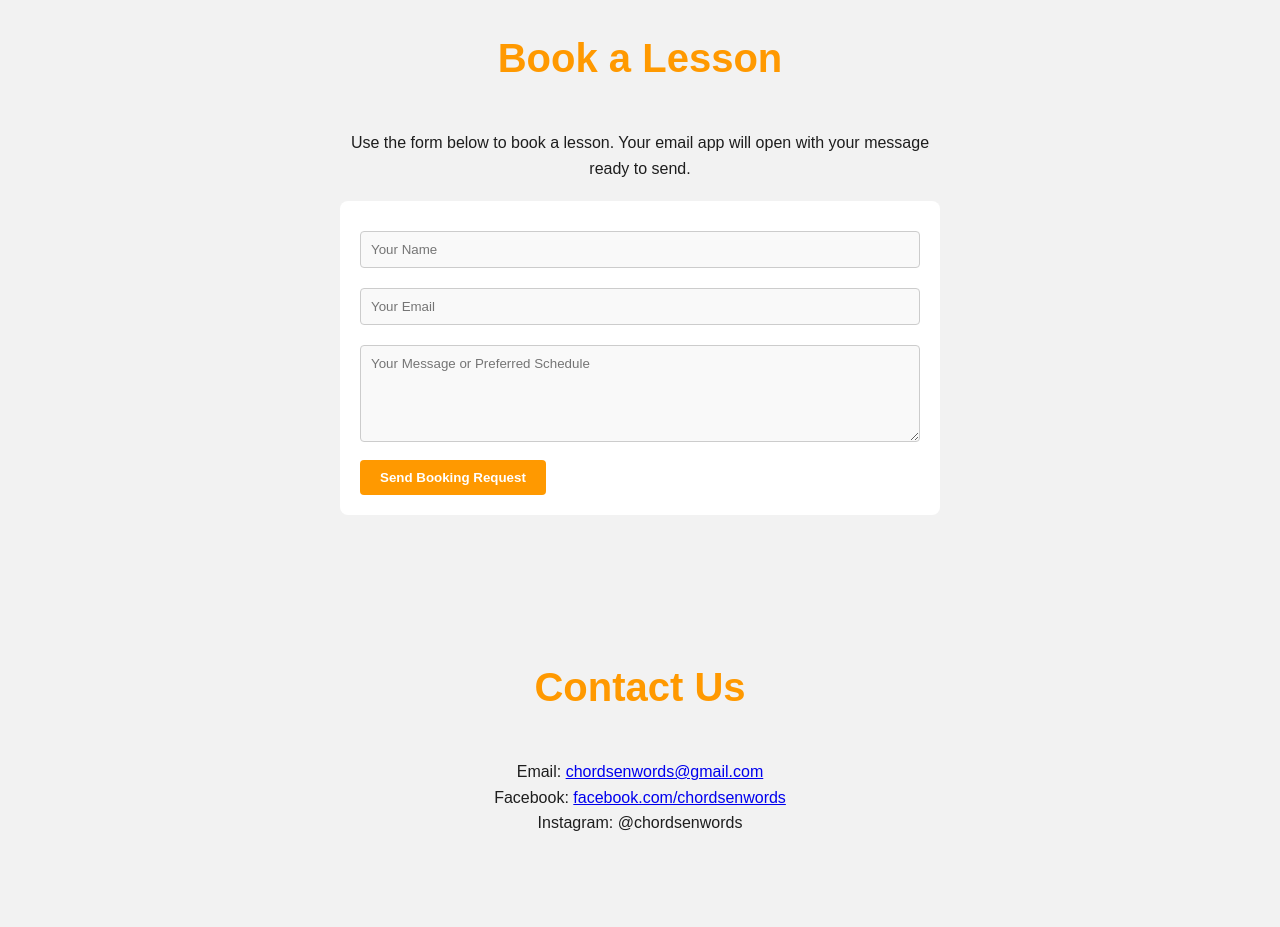
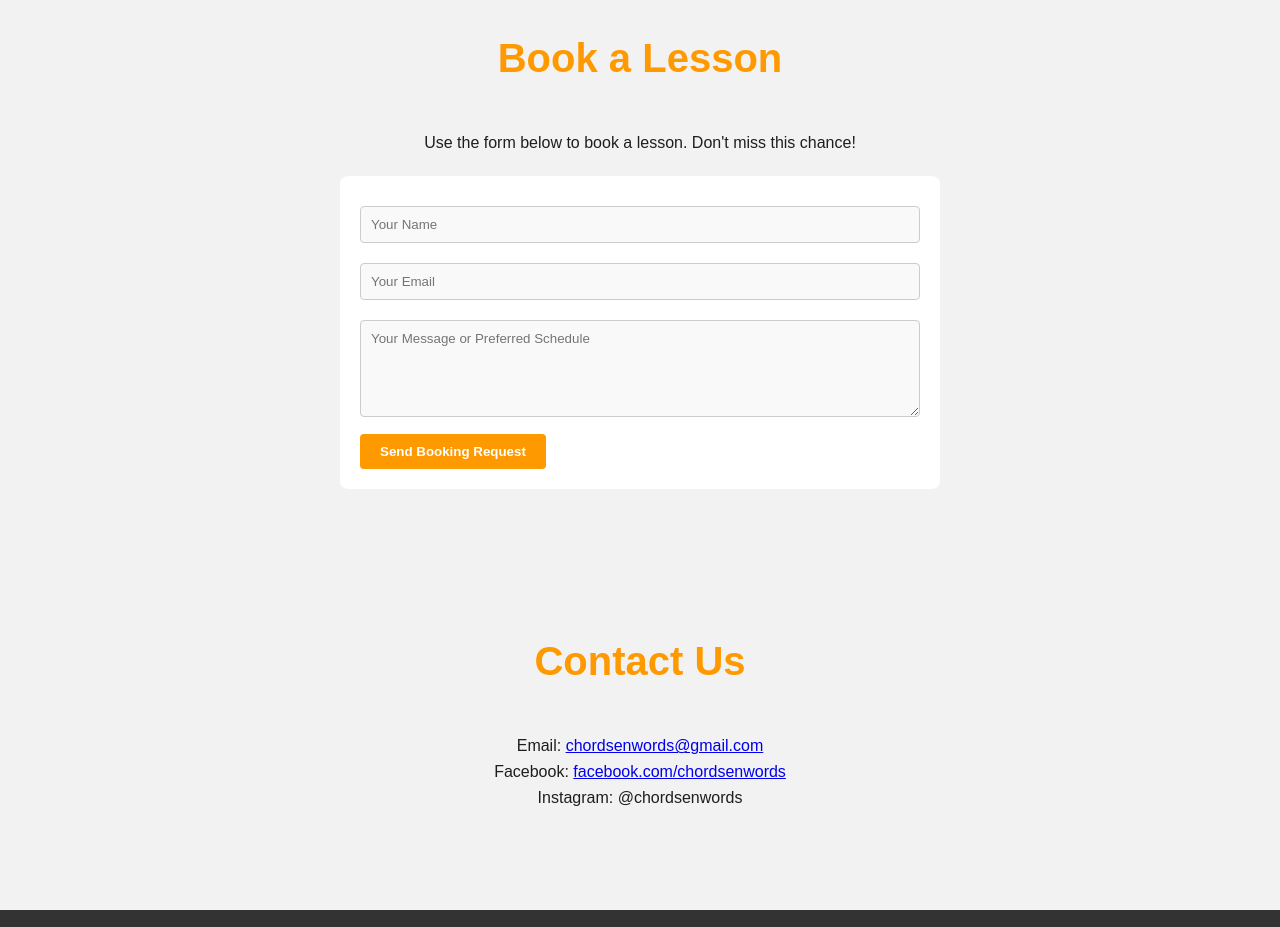
Before and after one commit to chordsenwords/chordsenwords.github.io, a plain HTML site: page index.html in a window 1280 px wide. Shown: the part 3020-3947 px from the top of the page. Drawn offline with Linux system fonts and the light colour scheme.

Commit message:
Update index.html
new update for booking a lesson

```diff
--- a/index.html
+++ b/index.html
@@ -264,7 +264,7 @@
 
   <section class="section" id="booking">
     <h2>Book a Lesson</h2>
-    <p style="text-align:center; max-width: 600px; margin: auto;">Use the form below to book a lesson. Your email app will open with your message ready to send.</p>
+    <p style="text-align:center; max-width: 600px; margin: auto;">Use the form below to book a lesson. Don't miss this chance!</p>
     <form action="https://formsubmit.co/chordsenwords@gmail.com" method="POST">
       <input type="text" name="name" placeholder="Your Name" required>
       <input type="email" name="email" placeholder="Your Email" required>
```
